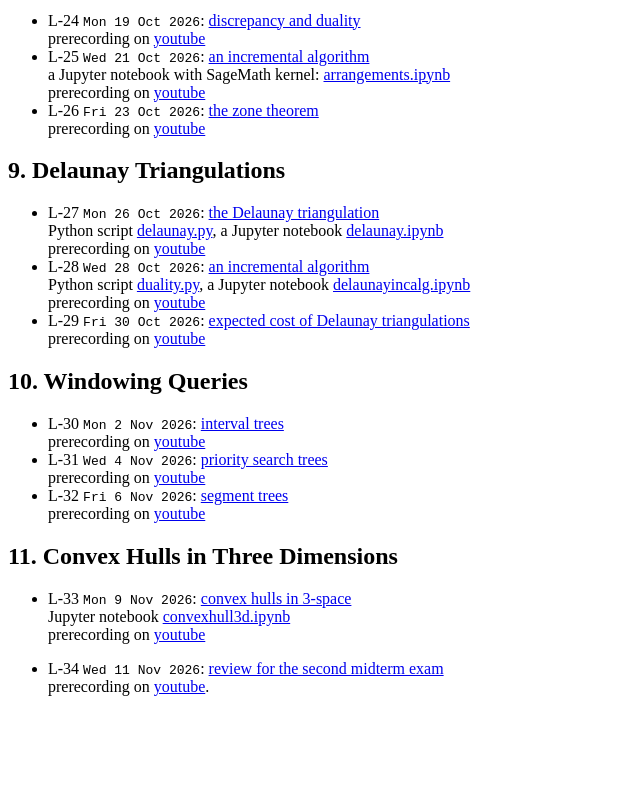
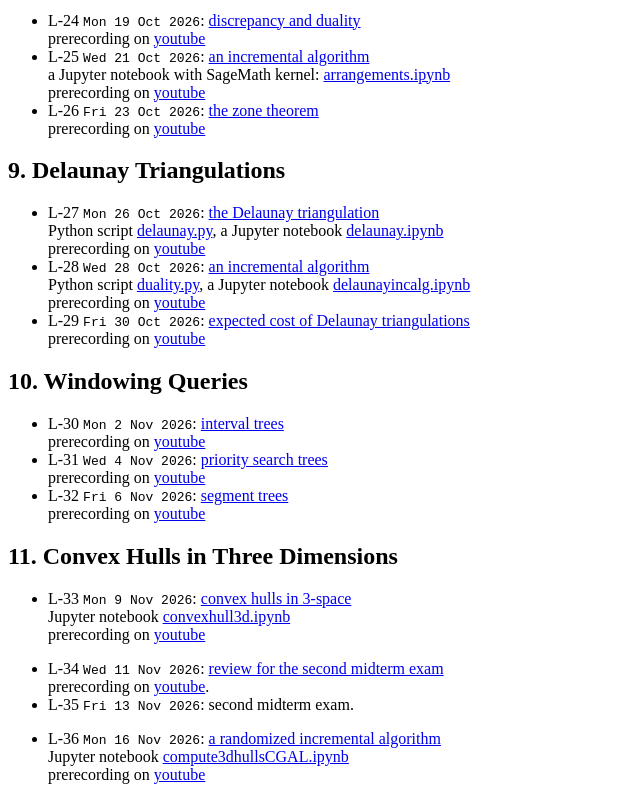
Before and after one commit to janverschelde/janverschelde.github.io, a plain HTML site: page mcs481/main.html in a window 1280 px wide. Shown: the part 1693-2493 px from the top of the page, without its empty margins (0-640 px from the left). Before the commit the page ends 2405 px from the top, so only its background shows below. Drawn offline with Linux system fonts and the light colour scheme.

Commit message:
slides and notebook for lecture 36

```diff
--- a/mcs481/main.html
+++ b/mcs481/main.html
@@ -270,6 +270,17 @@ and skim the topics of the last chapters.
     <A HREF="review_two.pdf" target=none>review for the second midterm exam</A>
     <BR> prerecording on
     <A HREF="https://youtu.be/I3lMzhfZNRA" target=none>youtube</A>.
+<LI>L-35 <TT>Fri 13 Nov 2026</TT>: second midterm exam.
+</UL>
+
+<P>
+<UL>
+<LI>L-36 <TT>Mon 16 Nov 2026</TT>:
+    <A HREF="compute3dhulls.pdf" target=none>a randomized incremental algorithm</A>
+    <BR> Jupyter notebook
+    <A HREF="compute3dhullsCGAL.ipynb" target=none>compute3dhullsCGAL.ipynb</A>
+    <BR> prerecording on
+    <A HREF="https://youtu.be/1rZkZyzgZMY" target=none>youtube</A>
 </UL>
 
 </BODY>
```
Also changed, not shown: 2 other files.
